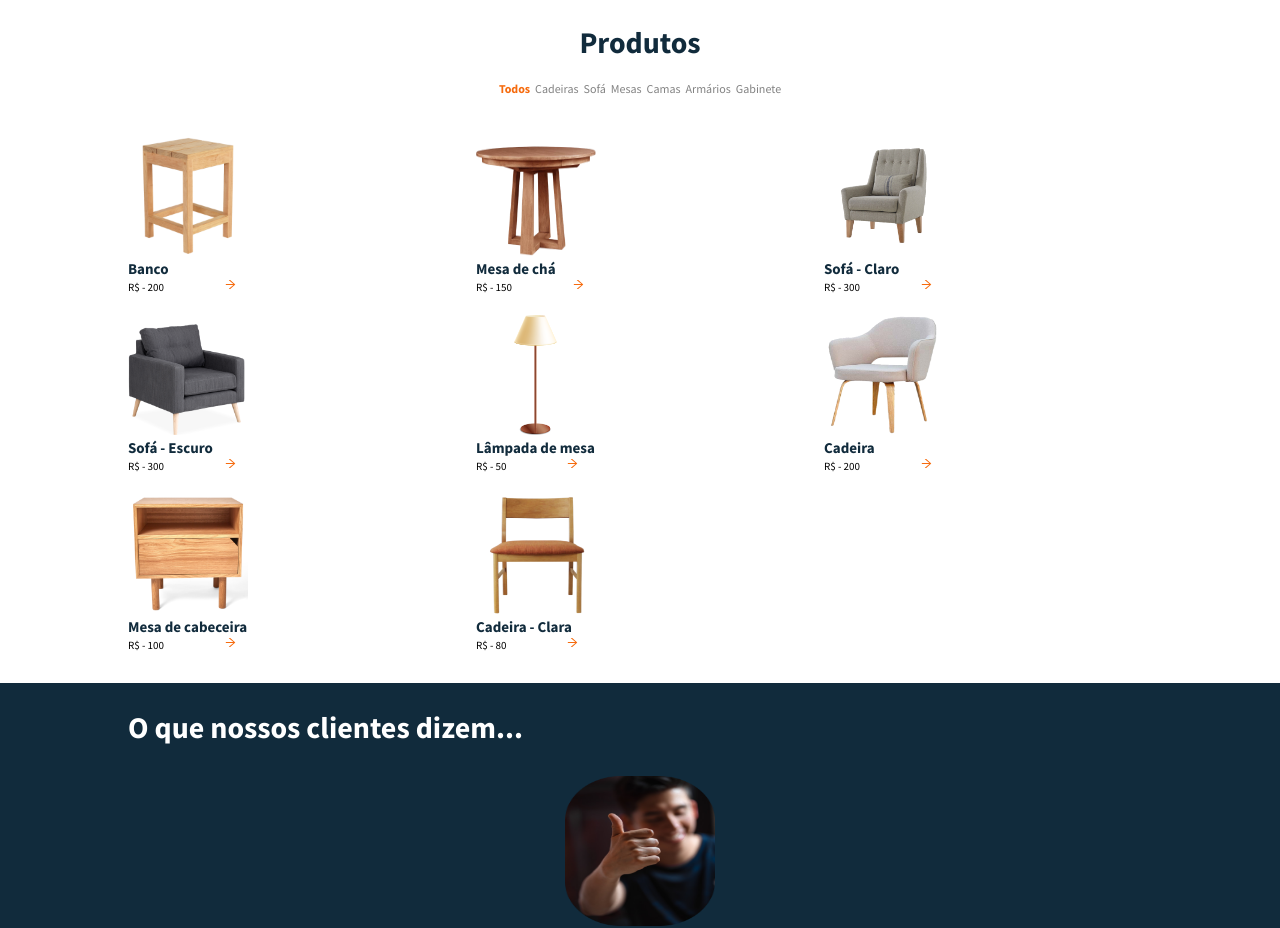
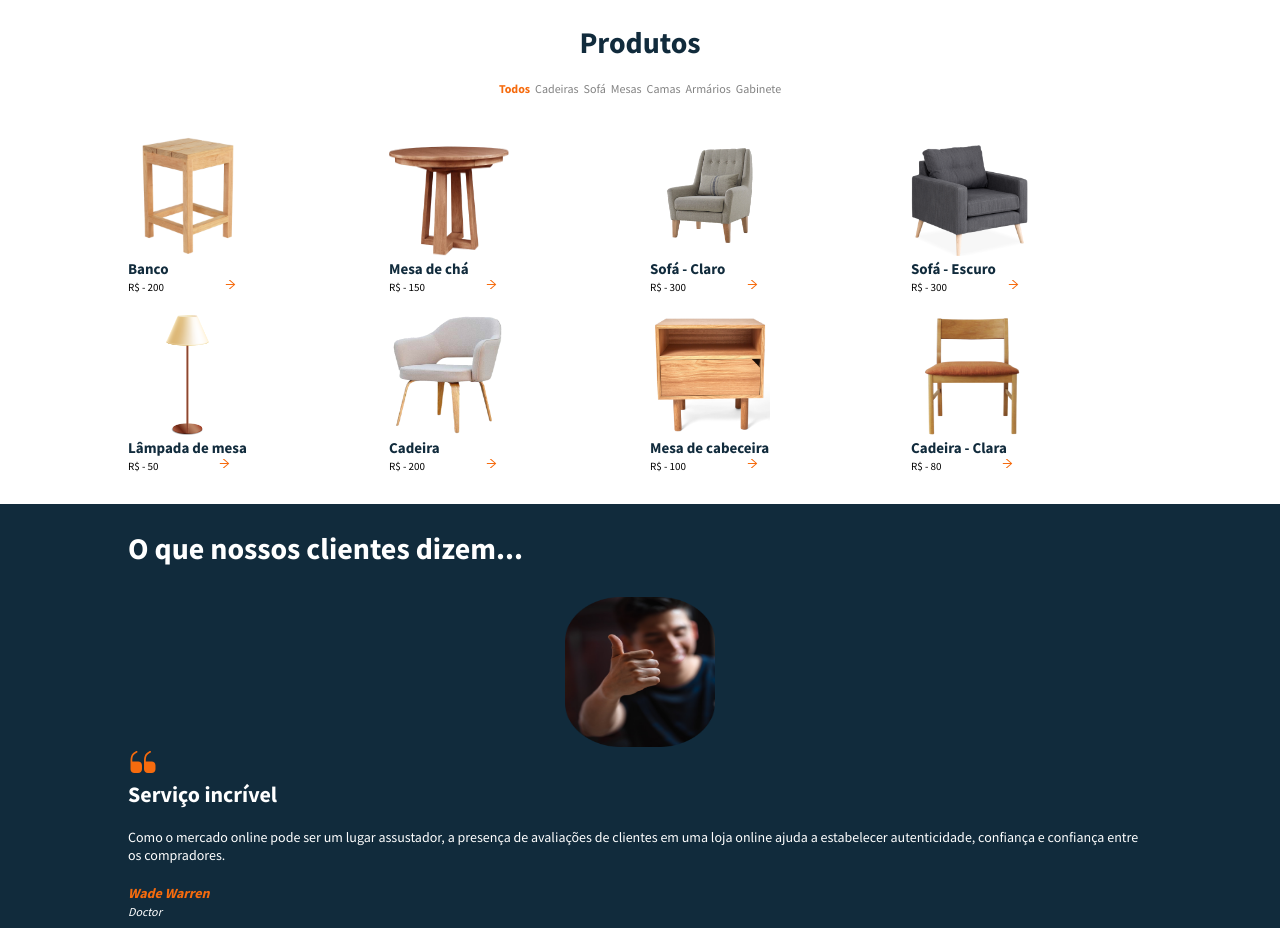
Before and after one commit to Ohnilrac/Zing, a React (Vite) app: page / in a window 1280 px wide. Shown: the part 1420-2348 px from the top of the page. Built offline with nearby package versions, Linux system fonts and the light colour scheme.

Commit message:
products 760px
responsividade

```diff
--- a/src/components/products/styles.ts
+++ b/src/components/products/styles.ts
@@ -69,4 +69,8 @@ export const Itens = styled.section`
   @media screen and (min-width: 540px) {
     grid-template-columns: 1fr 1fr 1fr;
   }
+
+  @media screen and (min-width: 760px) {
+    grid-template-columns: 1fr 1fr 1fr 1fr;
+  }
 `
```
